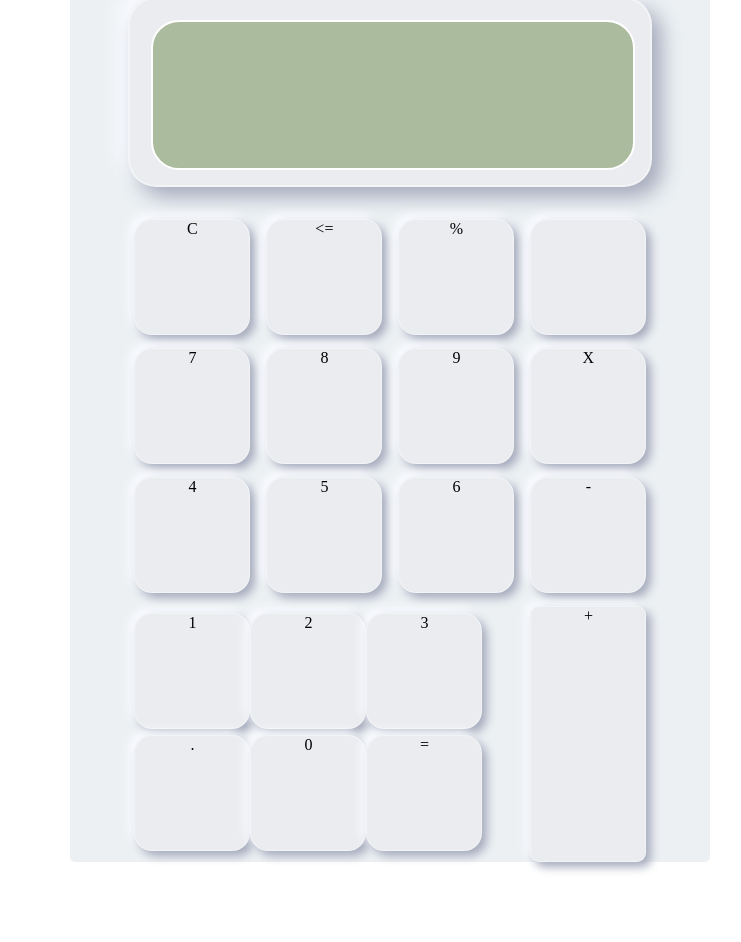
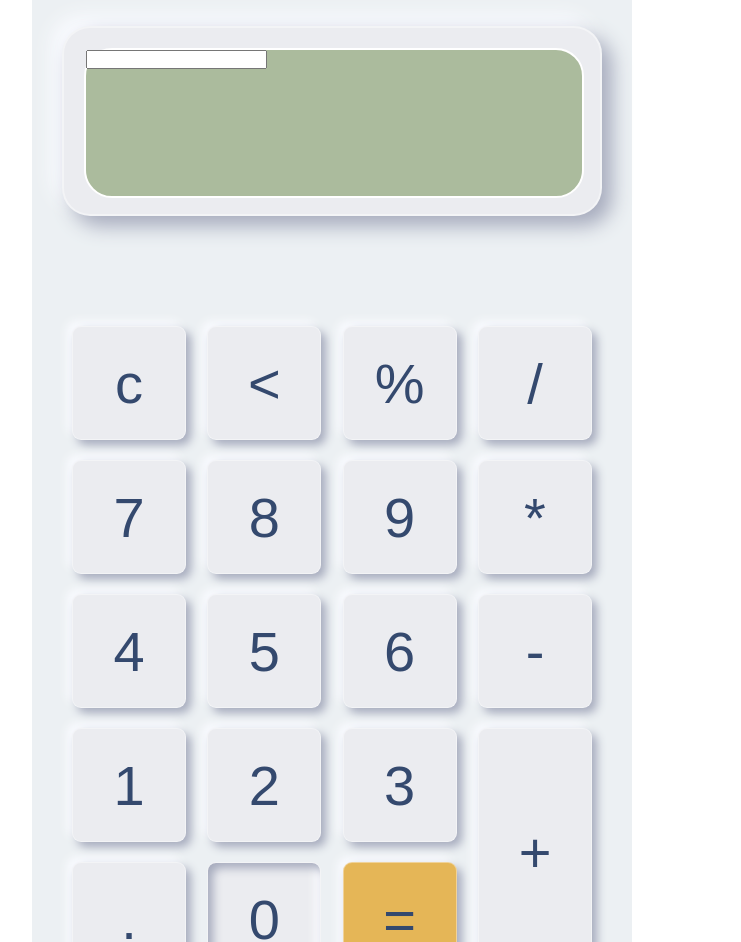
Before and after one commit to turboprasun/calcpage, a plain HTML site: page index.html in a window 1280 px wide. Shown: the part 80-1022 px from the top of the page, without its empty margins (352-1093 px from the left). Before the commit the page ends 800 px from the top, so only its background shows below. Drawn offline with Linux system fonts and the light colour scheme.

Commit message:
design almost ready

```diff
--- a/assets/css/styles.css
+++ b/assets/css/styles.css
@@ -1,75 +1,69 @@
 * {
+    margin:0;
     padding:0;
-    margin:0;
-    box-sizing: inherit;
+    box-sizing: border-box;
 }
-.container {
+.calculator {
+    width: 600px;
+    height: 1200px;
     background-color: #ECF0F3;
-    width: 640px;
-    border-radius: 5px;
-    position: fixed;
-    left:33%;
+    position: absolute;
+    left:30%;
 }
 .header {
+    margin: 7% 43%;
     color: #34496E;
-    font-size: 22px;
+    font-family: Lato;
+    font-size: 18px;
     font-weight: 400;
-    letter-spacing: 0.5px;
-    line-height: 26px;
-    margin-top:3%;
-    margin-left:44%;
+    letter-spacing: 0.25px;
+    line-height: 22px;
 }
-.display-border {
-    margin:5% 9%;
-    background-color: #EBECF0;
-    border: 2px solid rgba(255, 255, 255, 0.4);
-    border-radius: 28px;
-    box-shadow: 10px 10px 20px 0 #A6ABBD, -10px -10px 20px 0 #FAFBFF;
-    width: 520px;
-    height: 186px;
-}
-.display {
-    background-color: #ABBB9D;
-    border: 2px solid #FFFFFF;
-    border-radius: 28px;
-    width: 480px;
-    height: 146px;
-    margin: 4%;
-}
-.number {
-    background-color: #EBECF0;
-    border: 1px solid rgba(255, 255, 255, 0.4);
-    border-radius: 18px;
-    box-shadow: 5px 5px 10px 0 #A6ABBD, -5px -5px 10px 0 #FAFBFF;
-    width: 114px;
-    height: 114px;
-    text-align: center;
-}
-.line {
-    margin: 2% 10%;
-    display: flex;
-    flex-direction: row;
-    justify-content: space-between;
-}
-.last-line {
-    display: flex;
-    flex-direction: row;
-    margin-left:10%;
-    margin-right:10%;
-    justify-content: space-between;
-}
-.mini-line {
-    display: flex;
-    flex-direction: row;
-    justify-content: space-between;
-    margin-top:2%;
-}
-.plus {
+.buttons input[type="button"] {
     background-color: #EBECF0;
     border: 1px solid rgba(255, 255, 255, 0.4);
     border-radius: 9px;
     box-shadow: 5px 5px 10px 0 #A6ABBD, -5px -5px 10px 0 #FAFBFF;
     width: 114px;
-    height: 254px;
-    text-align: center;
+    height: 114px;
+    margin:10px;
+    color: #34496E;
+    font-size: 56px;
+    font-weight: 400;
 }
+.buttons input[type="button"][name="vadd"] {
+    height:248px;
+    width:114px;
+}
+.buttons input[type="button"][name="v0"] {
+    box-shadow: inset 5px 5px 10px 0 #A6ABBD, inset -5px -5px 10px 0 #FAFBFF;
+}
+.buttons input[type="button"][name="vequal"] {
+    background-color: #E5B657;
+}
+.buttons input[type="button"]:hover {
+    cursor: pointer;
+}
+.buttons {
+    display: flex;
+    flex-direction: row;
+    margin:30px;
+}
+form .result {
+    background-color: #ABBB9D;
+    border: 2px solid #FFFFFF;
+    border-radius: 28px;
+    height:150px;
+    width:500px;
+    margin:20px;
+}
+.display {
+    background-color: #EBECF0;
+    border: 2px solid rgba(255, 255, 255, 0.4);
+    border-radius: 28px;
+    box-shadow: 10px 10px 20px 0 #A6ABBD, -10px -10px 20px 0 #FAFBFF;
+    width: 540px;
+    height: 190px;
+    margin:30px;
+    margin-bottom: 100px;
+}
--- a/index.html
+++ b/index.html
@@ -7,46 +7,44 @@
     <link href="assets/css/styles.css" rel="stylesheet"/>
 </head>
 <body>
-    <div class='container'>
-    <div class='header'>Calculator</div>
-    <div class='display-border'>
-        <div class='display'></div>
-    </div>
-    <div class='input'>
-        <div class='line'>
-            <div class='number'>C</div>
-            <div class='number'><=</div>
-            <div class='number'>%</div>
-            <div class='number'></div>
-        </div>
-        <div class='line'>
-            <div class='number'>7</div>
-            <div class='number'>8</div>
-            <div class='number'>9</div>
-            <div class='number'>X</div>
-        </div>
-        <div class='line'>
-            <div class='number'>4</div>
-            <div class='number'>5</div>
-            <div class='number'>6</div>
-            <div class='number'>-</div>
-        </div>
-        <div class='last-line'>
-            <div class='mini-line-cont'>
-                <div class='mini-line'>
-                    <div class='number'>1</div>
-                    <div class='number'>2</div>
-                    <div class='number'>3</div>
+    <div class='calculator'>
+        <div class="header">Calculator</div>
+        <form name="form">
+            <div class='display'>
+            <div class='result'>
+                <input type='text' name="display" id="display">
+            </div>
+            </div>
+            <div class="buttons">
+                <div class="column">
+                        <input type="button" value="c" name="vcancel">
+                        <input type="button" value="7" name="v7">
+                        <input type="button" value="4" name="v4">
+                        <input type="button" value="1" name="v1">
+                        <input type="button" value="." name="vdot">
                 </div>
-                <div class='mini-line'>
-                    <div class='number'>.</div>
-                    <div class='number zero'>0</div>
-                    <div class='number equal'>=</div>
+                <div class="column">
+                        <input type="button" value="<" name="delete">
+                        <input type="button" value="8" name="v8">
+                        <input type="button" value="5" name="v5">
+                        <input type="button" value="2" name="v2">
+                        <input type="button" value="0" name="v0">
+                </div>
+                <div class="column">
+                        <input type="button" value="%" name="vpercent">
+                        <input type="button" value="9" name="v9">
+                        <input type="button" value="6" name="v6">
+                        <input type="button" value="3" name="v3">
+                        <input type="button" value="=" name="vequal">
+                </div>
+                <div class="column">
+                        <input type="button" value="/" name="vdiv">
+                        <input type="button" value="*" name="vmul">
+                        <input type="button" value="-" name="vsub">
+                        <input type="button" value="+" name="vadd">
                 </div>
             </div>
-            <div class='plus'>+</div>
-        </div>
-    </div>
+        </form>
     </div>
 </body>
 </html>
```
